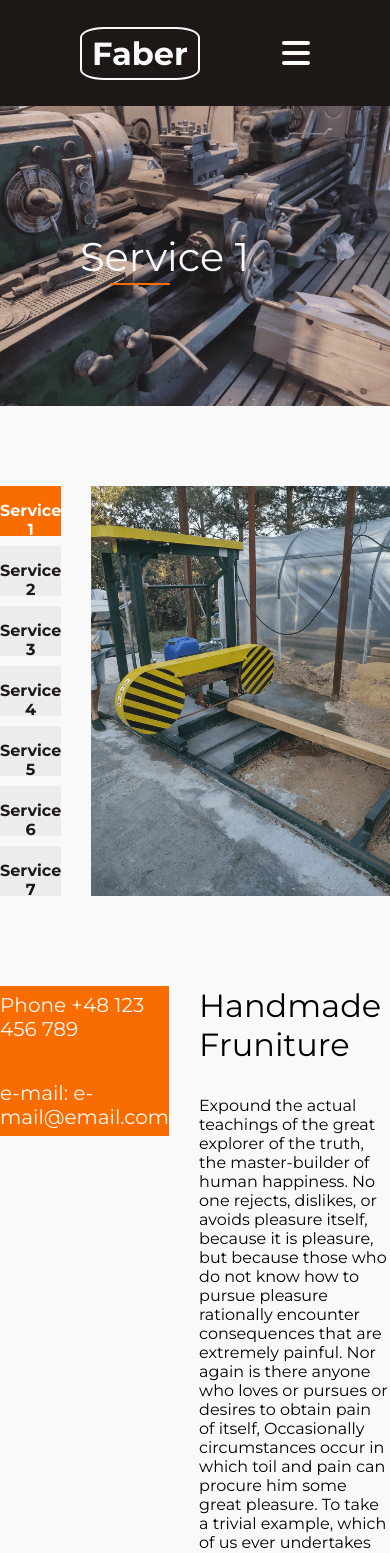
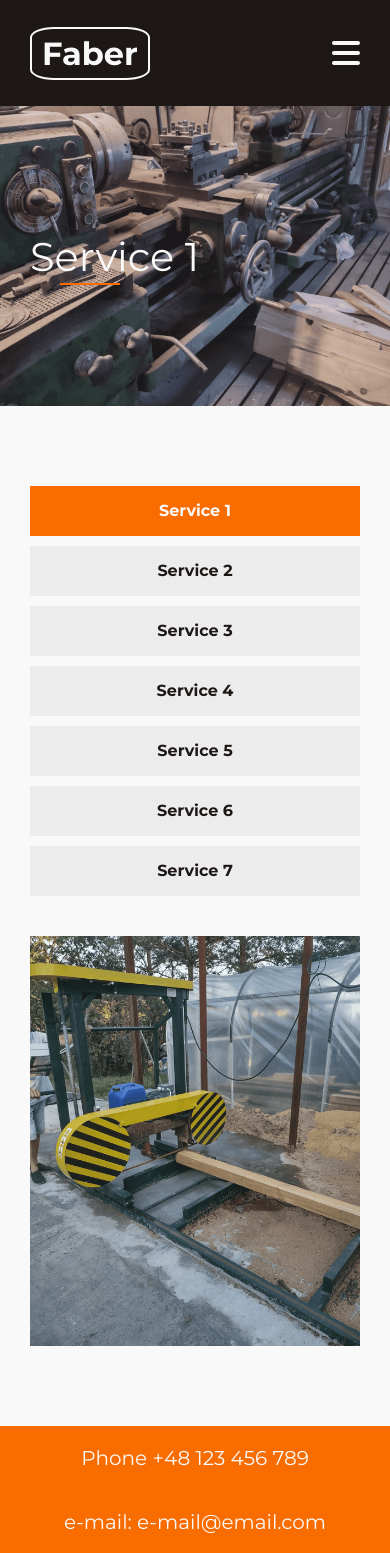
Before and after one commit to mARC3L87/faber-react, a React (Create React App) app: page /oferta/service-1 in a window 390 px wide. Shown: the top 1553 px of the page. Built offline with nearby package versions, Linux system fonts and the light colour scheme.

Commit message:
Fix responsivness.

```diff
--- a/src/HamburgerMenu/HamburgerMenu.scss
+++ b/src/HamburgerMenu/HamburgerMenu.scss
@@ -1,7 +1,7 @@
 @import '../styles/settings.scss';
 
 .hamburger-container {
-  background-color: blue;
+  background-color: $dark;
   display: flex;
   justify-content: center;
   align-items: center;
--- a/src/components/App/App.scss
+++ b/src/components/App/App.scss
@@ -33,3 +33,9 @@ section {
     flex-grow: 1;
   }
 }
+
+@media screen and (max-width: 992px) {
+  section {
+    margin: 80px 30px;
+  }
+}
--- a/src/components/Contact/Contact.scss
+++ b/src/components/Contact/Contact.scss
@@ -88,6 +88,7 @@
 }
 
 @media screen and (max-width: 992px) {
+  .contact-form-container {
     .form-wrapper {
       flex-direction: column;
     }
@@ -98,3 +99,4 @@
       margin: auto;
     }
   }
+}
--- a/src/components/Header/Header.scss
+++ b/src/components/Header/Header.scss
@@ -29,3 +29,10 @@
     }
   }
 }
+@media screen and (max-width: 768px) {
+  .header-container {
+    h1 {
+      margin: 0 30px;
+    }
+  }
+}
--- a/src/components/Hero/Hero.scss
+++ b/src/components/Hero/Hero.scss
@@ -52,3 +52,29 @@
     }
   }
 }
+
+@media screen and (max-width: 768px) {
+  .hero-container {
+    img {
+      height: 350px;
+    }
+    .hero-content {
+      margin: 0 30px;
+      h1 {
+        font-size: $text-hero-small;
+        line-height: 1.2;
+      }
+      p {
+        font-size: $text-regular-small;
+        line-height: 1.2;
+      }
+      .btn-offer {
+        font-size: $text-regular-small;
+        height: 40px;
+        width: 120px;
+        padding: 8px 0;
+        font-weight: 400;
+      }
+    }
+  }
+}
--- a/src/components/Home/Home.scss
+++ b/src/components/Home/Home.scss
@@ -20,6 +20,7 @@
     flex-direction: row;
     flex-wrap: wrap;
     justify-content: center;
+    gap: 10px;
   }
   .btn-fullOffer {
     margin-top: 30px;
@@ -90,6 +91,12 @@
 
 @media screen and (max-width: 992px) {
   .intro-gallery {
+    .intro-img-first {
+      margin: 0 30px;
+      img {
+        height: 400px;
+      }
+    }
     .intro-img-second {
       display: none;
     }
--- a/src/components/Navigation/Navigation.scss
+++ b/src/components/Navigation/Navigation.scss
@@ -66,6 +66,7 @@
 @media screen and (max-width: 768px) {
   .nav-container {
     .navigation {
+      margin: 0 30px;
       .link-list {
         display: none;
       }
--- a/src/components/Navigation/Navigation.tsx
+++ b/src/components/Navigation/Navigation.tsx
@@ -11,7 +11,6 @@ const Navigation = () => {
   const onOpen = (e: React.MouseEvent<SVGSVGElement, MouseEvent>) => {
     e.preventDefault();
     setOpen(!open);
-    console.log('click');
   };
   return (
     <div className='nav-container'>
--- a/src/components/Offer/Offer.scss
+++ b/src/components/Offer/Offer.scss
@@ -10,3 +10,12 @@
   flex-wrap: wrap;
   justify-content: flex-start;
 }
+
+@media screen and (max-width: 768px) {
+  .offer-container {
+    margin: 0 30px;
+  }
+}
+.offer-gallery-container {
+  justify-content: center;
+}
--- a/src/components/Service/Service.scss
+++ b/src/components/Service/Service.scss
@@ -70,3 +70,19 @@
     }
   }
 }
+
+@media screen and (max-width: 992px) {
+  .service-container {
+    flex-direction: column;
+    ul {
+      flex: auto;
+    }
+    img {
+      flex: auto;
+    }
+  }
+  .service-description-container {
+    flex-direction: column;
+    align-items: center;
+  }
+}
--- a/src/components/ServiceCard/ServiceCard.scss
+++ b/src/components/ServiceCard/ServiceCard.scss
@@ -30,3 +30,9 @@
     }
   }
 }
+
+@media screen and (max-width: 768px) {
+  .card-wrapper {
+    margin-right: 0;
+  }
+}
--- a/src/styles/settings.scss
+++ b/src/styles/settings.scss
@@ -11,6 +11,8 @@ $red: #ff0000;
 
 $text-font: 'Montserrat', sans-serif;
 $text-regular: 20px;
+$text-regular-small: 18px;
 $text-heading: 32px;
 $text-hero: 40px;
+$text-hero-small: 26px;
 $icon-size: 48px;
```
Lines whose indentation alone changed are shown as unchanged.
